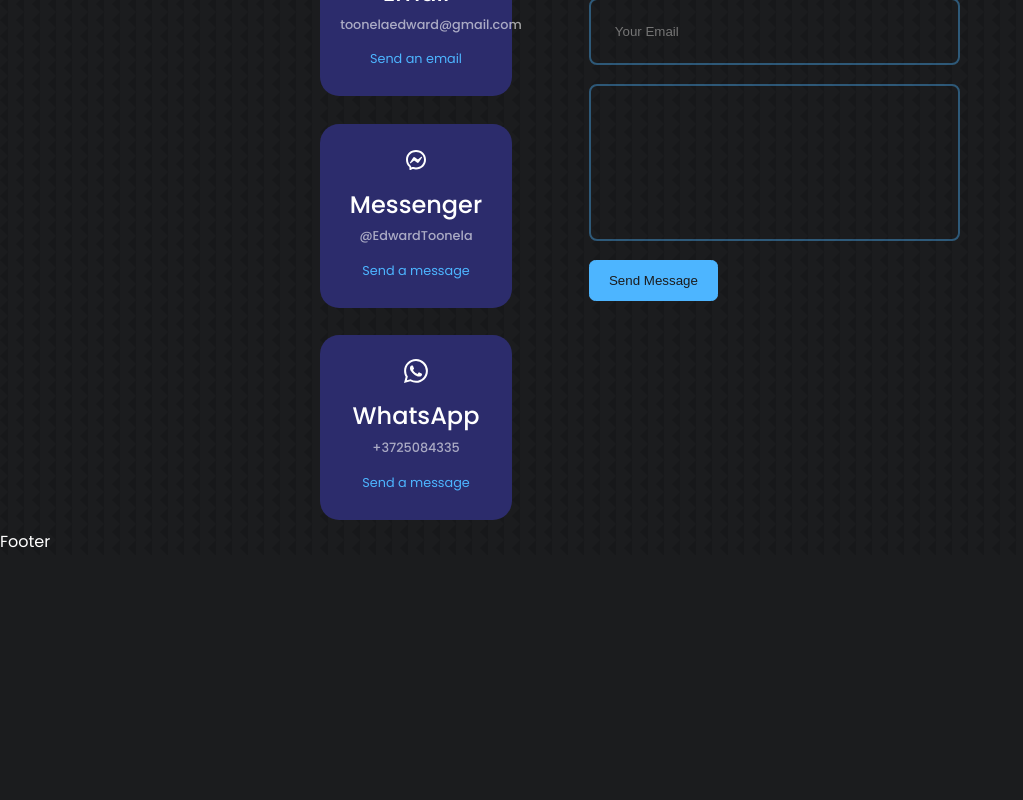
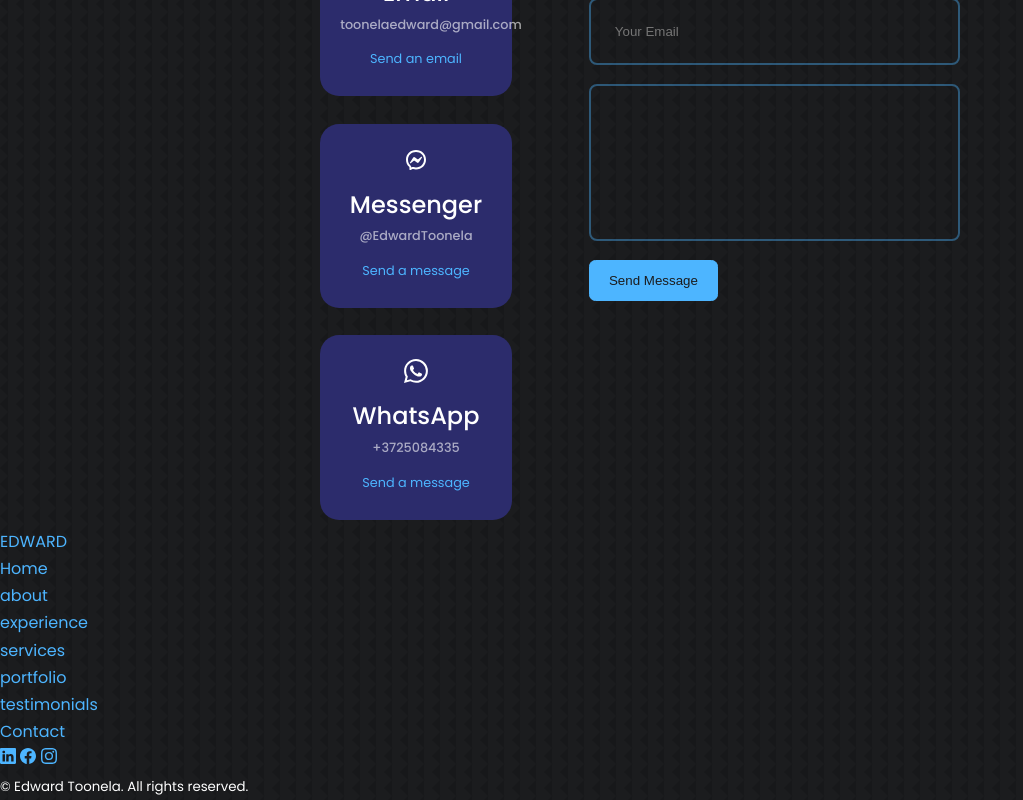
Before and after one commit to Edwardtoonela/react-portfolio-website, a React (Create React App) app: page / in a window 1280 px wide. Shown: the part 4292-5092 px from the top of the page, without its empty margins (0-1023 px from the left). Before the commit the page ends 4847 px from the top, so only its background shows below. Built offline with nearby package versions, Linux system fonts and the light colour scheme.

Commit message:
footer jsx finished

```diff
--- a/src/components/footer/footer.css
+++ b/src/components/footer/footer.css
@@ -0,0 +1,8 @@
+.footer {
+  background: var(--color-primary);
+  padding: 3rem 0;
+  text-align: center;
+  font-size: 0.9rem;
+  margin-top: 7rem;
+
+}
--- a/src/components/footer/footer.jsx
+++ b/src/components/footer/footer.jsx
@@ -1,9 +1,34 @@
 import React from 'react'
 import './footer.css'
+import {BsLinkedin} from 'react-icons/bs'
+import {BsFacebook} from 'react-icons/bs'
+import {BsInstagram} from 'react-icons/bs'
 
 const Footer = () => {
   return (
-    <div>Footer</div>
+    <footer>
+      <a href="#" className='footer__logo'>EDWARD</a>
+
+      <ul className='permalinks'>
+        <li> <a href="#">Home</a> </li>
+        <li> <a href="#about">about</a> </li>
+        <li> <a href="#experience">experience</a> </li>
+        <li> <a href="#services">services</a> </li>
+        <li> <a href="#portfolio">portfolio</a> </li>
+        <li> <a href="#testimonials">testimonials</a> </li>
+        <li> <a href="#contact">Contact</a> </li>
+      </ul>
+
+      <div className="footer__socials">
+        <a href="https://www.linkedin.com/in/edward-toonela/"> < BsLinkedin /> </a>
+        <a href="https://www.facebook.com/edward.toonela/"> < BsFacebook /> </a>
+        <a href="https://www.instagram.com/edwardtoonela/"> < BsInstagram /> </a>
+      </div>
+
+      <div className="footer__copyright">
+        <small>&copy; Edward Toonela. All rights reserved.</small>
+      </div>
+    </footer>
   )
 }
 
```
